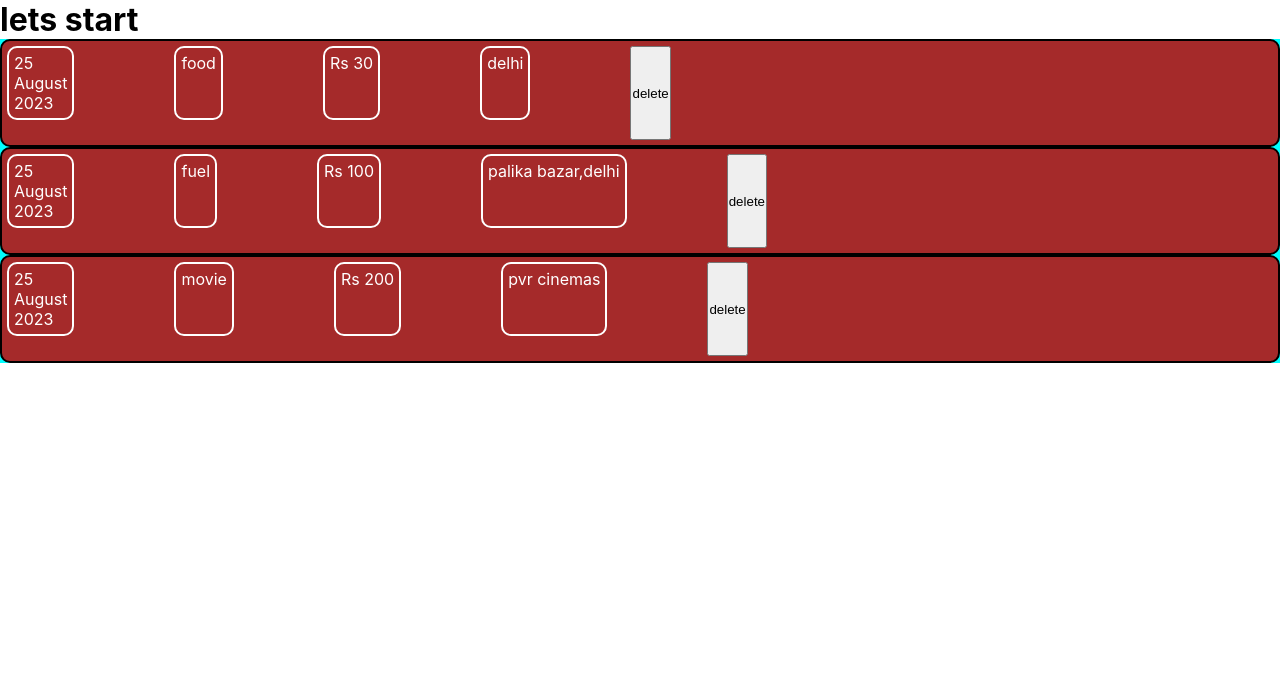
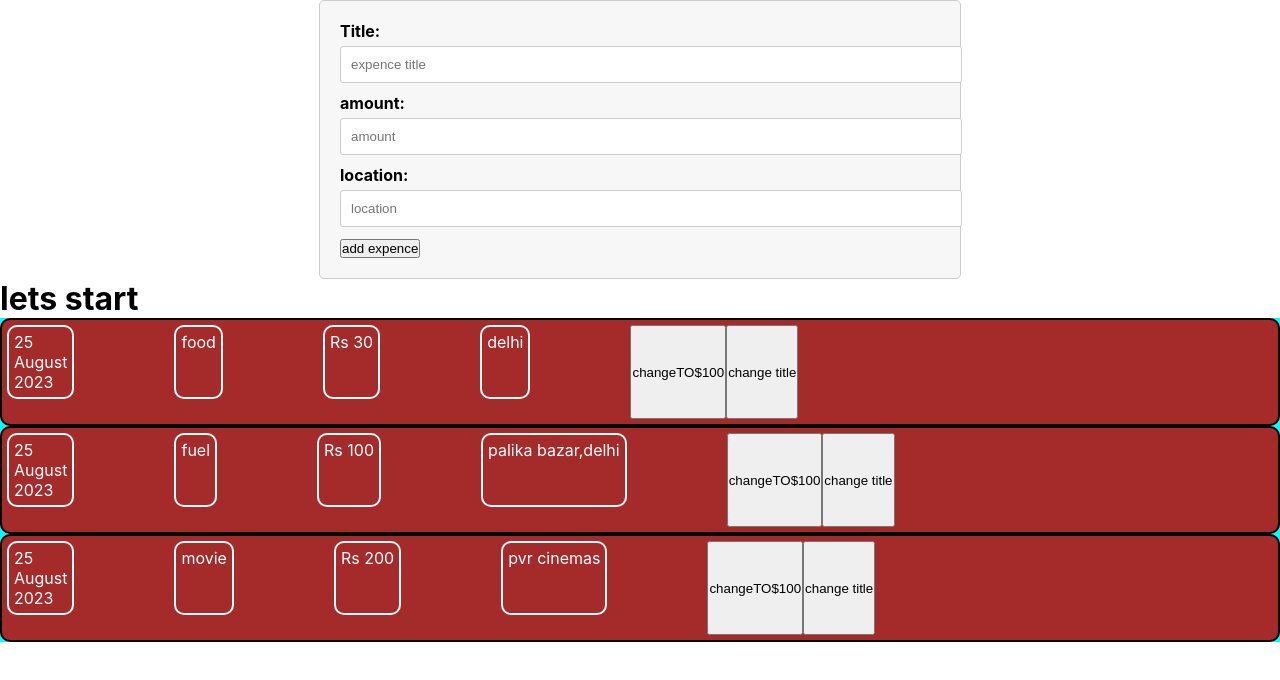
Before and after one commit to shivbanarasi/expence_tkr, a React (Create React App) app: page / in a window 1280 px wide. Shown: the top 680 px of the page. Built offline with nearby package versions, Linux system fonts and the light colour scheme.

Commit message:
form component

```diff
--- a/src/App.js
+++ b/src/App.js
@@ -1,4 +1,5 @@
 import ExpenceItems from "./components/Expences/ExpenceItems";
+import ExpenceForm from "./components/Expences/ExpenceForm";
 function App() {
    const list=[];
    let d=new Date();
@@ -36,6 +37,7 @@ list.push(<ExpenceItems
 
   return (
       <div>
+        <ExpenceForm/>
       <h1>lets start</h1>
   <ul>{list}
   </ul>
--- /dev/null
+++ b/src/components/Expences/ExpenceForm.css
@@ -0,0 +1,47 @@
+/* Style the form container */
+.styled-form {
+    max-width: 600px;
+    margin: 0 auto;
+    padding: 20px;
+    border: 1px solid #ccc;
+    background-color: #f7f7f7;
+    border-radius: 5px;
+}
+
+/* Style labels */
+label {
+    display: block;
+    margin-bottom: 5px;
+    font-weight: bold;
+}
+
+/* Style input fields and textareas */
+input[type="text"],
+input[type="email"],
+textarea {
+    width: 100%;
+    padding: 10px;
+    margin-bottom: 10px;
+    border: 1px solid #ccc;
+    border-radius: 3px;
+}
+
+/* Style radio buttons */
+input[type="radio"] {
+    margin-right: 5px;
+}
+
+/* Style the submit button */
+input[type="submit"] {
+    background-color: #007bff;
+    color: #fff;
+    padding: 10px 20px;
+    border: none;
+    border-radius: 3px;
+    cursor: pointer;
+}
+
+/* Hover effect for the submit button */
+input[type="submit"]:hover {
+    background-color: #0056b3;
+}
--- a/src/components/Expences/ExpenceItems.js
+++ b/src/components/Expences/ExpenceItems.js
@@ -1,32 +1,41 @@
 
 import './ExpenceItem.css';
 import ExpenceDate from './ExpenceDate';
+
 import ExpenceDetail from './ExpenceDetail';
+import  { useState } from 'react';
+
 function ExpenceItems(props){
     const id=props.id
     const date=props.date;
     const title=props.title;
     const price=props.price;
     const location=props.location;
+    const [pr,setTitle]=useState(price);
+    const [tit,setTit]=useState(title)
 
-    function addevent(id){
-        console.log(id)
-        console.log('get clicked')
-        // console.log(document.getElementById(id))
-        // document.getElementById(id).remove()
+  //console.log(price)
+
+    function addevent(){
+
+        setTitle('$100')
+    }
+    function settitle(){
+        setTit("updated!")
     }
 
 return(
-    <div className='expItem'>
 
-       <div id={id} className='exp_disp'>
+<div className='expItem'>
+
+        <div id={id} className='exp_disp'>
+
         <ExpenceDate date={date}/>
-        <ExpenceDetail title={title} price={price} location={location} delete={id} />
-        <button onClick={addevent(id)}>delete</button>
-       </div>
+        <ExpenceDetail title={tit} price={pr} location={location} delete={id} />
+        <button onClick={addevent}>changeTO$100</button>
+        <button onClick={settitle}>change title</button>
         </div>
-
-
+        </div>
 );
 }
 export default ExpenceItems;
```
